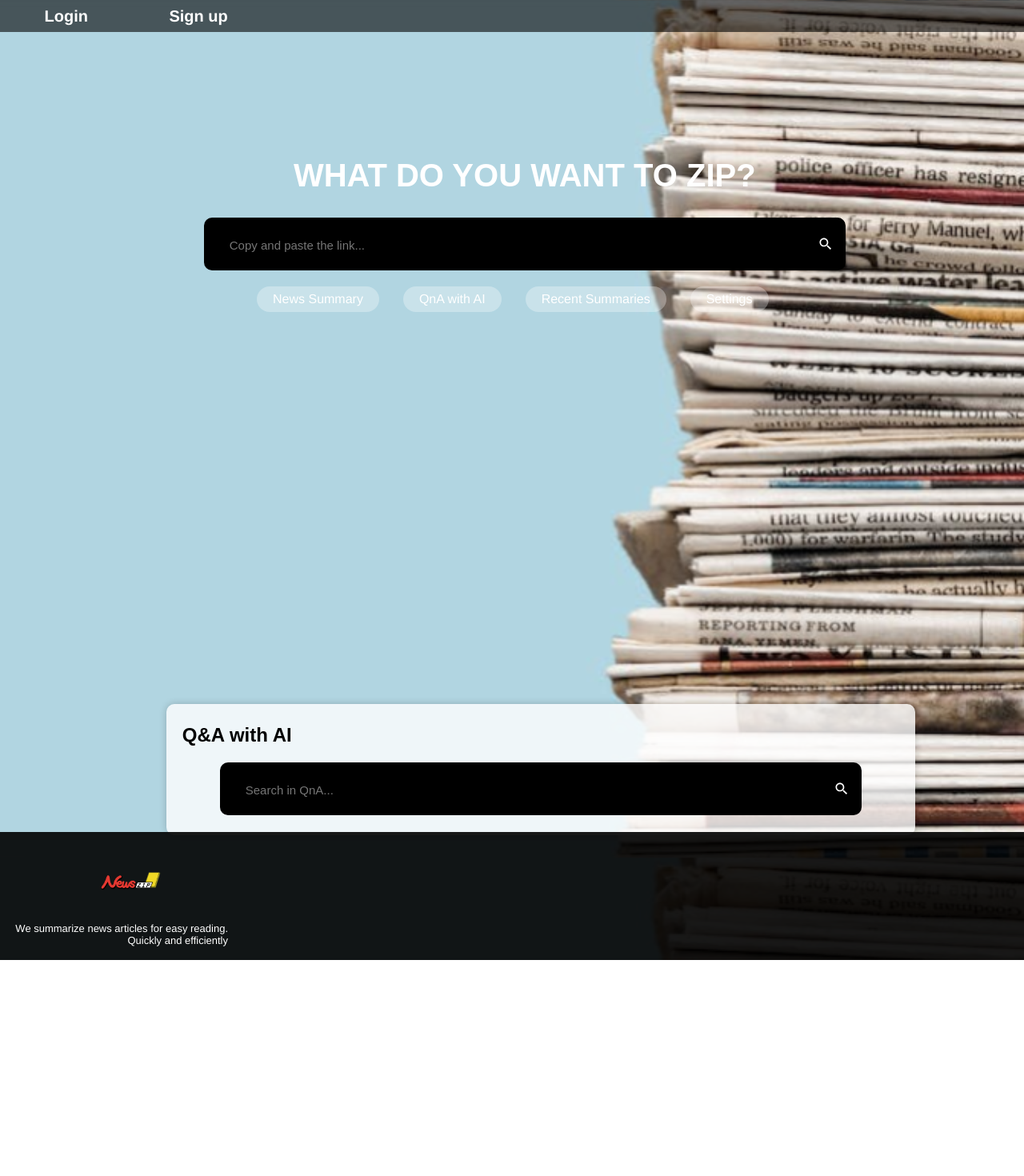
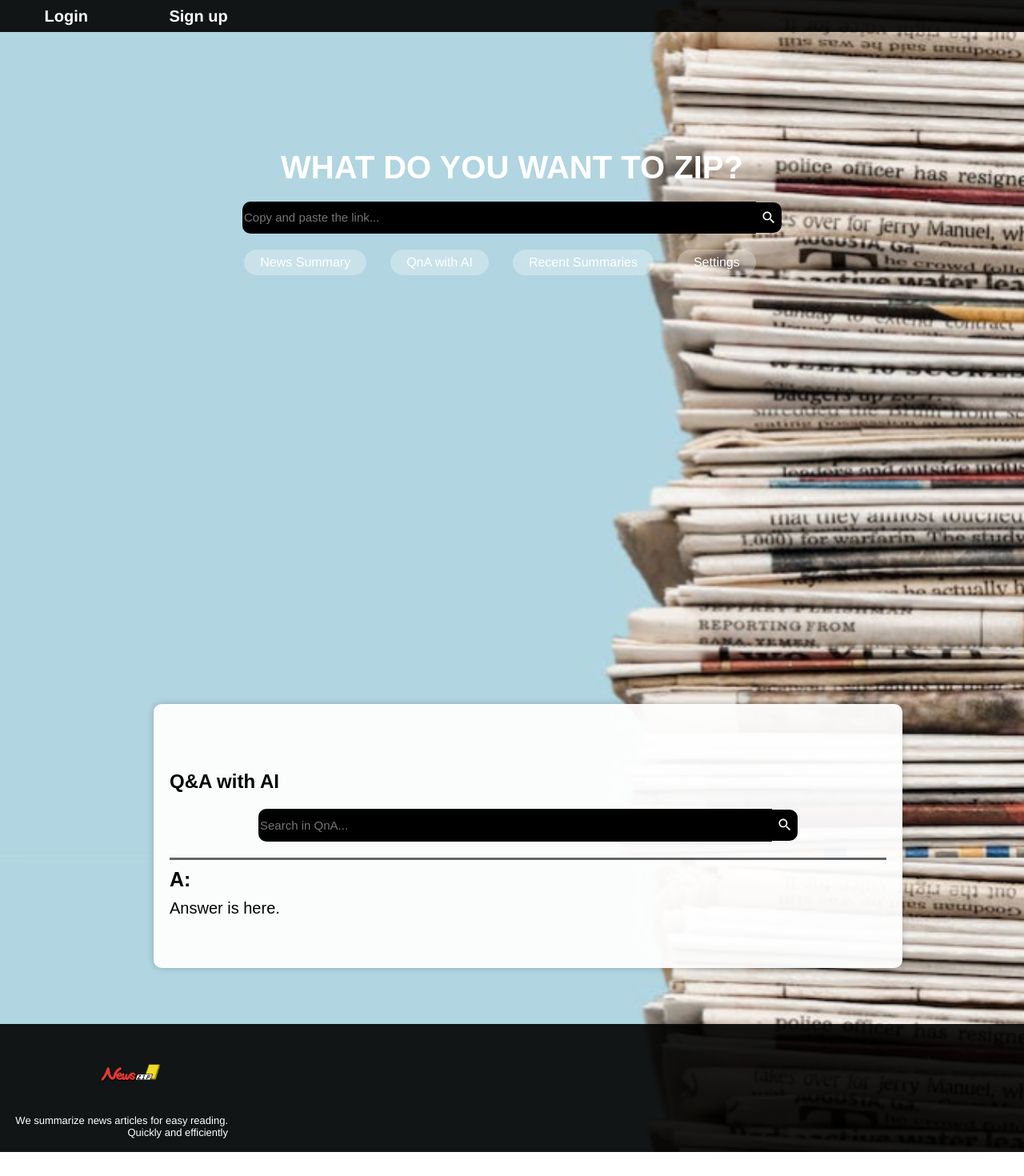
Before and after one commit to Hackaton-Warriors/2023-Konkuk-Univ-HACKATON, a React (Create React App) app in the folder Client/: page / in a window 1280 px wide. Shown: the top 1470 px of the page at 80% size. Before the commit the page ends 1268 px from the top, so only its background shows below. Built offline with nearby package versions, Linux system fonts and the light colour scheme.

Commit message:
Add files via upload

```diff
--- a/Client/src/App.css
+++ b/Client/src/App.css
@@ -1,12 +1,11 @@
 /* My02 클래스 스타일 */
 .My02 {
   background: url('Searchs_006.png') center/cover no-repeat fixed;
-  width: 100vw;
-  min-height: 150vh;
+  width: 100%;
+  min-height: 180vh;
   display: flex;
   justify-content: center;
-  align-items: center;
-  align-content: center;
+  align-items: flex-start;
   font-family: 'Poppins', sans-serif;
 }
 
@@ -24,7 +23,6 @@
   color: #fff;
   font-weight: 800;
   margin-bottom: 20px;
-  padding: 10px;
 }
 
 /* 검색창 스타일 */
@@ -36,10 +34,10 @@
 }
 
 .search-input {
-  min-height: 50px;
-  padding: 10px 400px 6.25px 32px;
+  height: 3vw;
+  padding-right: 30vw;
   font-size: 15px;
-  width: 25vw;
+  width: 20vw;
   background-color: #000;
   color: #fff;
   border: none;
@@ -49,11 +47,11 @@
 
 /* 검색창 버튼 스타일 */
 .search-button {
-  background-color: #000; /* 검색창과 같은 배경색 */
+  background-color: #000;
+  height: 3vw; /* 검색창과 같은 배경색 */
   border: none;
   border-radius: 0 10px 10px 0;
   cursor: pointer;
-  padding: 23px 15px; /* 버튼의 너비를 늘림 */
   display: flex;
   align-items: center;
 }
@@ -125,7 +123,7 @@
   padding: 0px;
   border-radius: 0px;
   position: absolute;
-  top:130vh;
+  top:160vh;
   left: 0;
   right: 0;
   bottom: 0;
@@ -176,12 +174,13 @@
 .hidden-summary {
   position: relative;
   background: rgba(0, 0, 0, 0);
-  padding: 20px;
+  padding: 10px;
 }
 
 .hidden-summary-content {
   background-color: rgba(255,255,255,1);
-  min-height: 20vw;
+  width: 100%;
+  height: 35vh;
   padding: 20px;
   border-radius: 10px;
   box-shadow: 0 0 10px rgba(0, 0, 0, 0.2);
@@ -228,12 +227,14 @@
   position: relative;
   background: rgba(0, 0, 0, 0);
   padding: 10px;
+  font-size: 20px;
   font-weight: bold;
 }
 
 .hidden-recent-content {
+  width: 100%;
+  height: 35vh;
   background-color: rgba(255,255,255,1);
-  min-height: 20vw;
   padding-top: 3px;
   padding-left: 25px;
   border-radius: 10px;
@@ -254,33 +255,44 @@
 .hidden-QnA-content {
   position: relative;
   width: 70vw;
-  background-color: rgba(255,255,255,0.8);
-  min-height: 5vw;
+  background-color: rgba(255,255,255,0.95);
+  min-height: 25vw;
   padding: 5px 20px;
   border-radius: 10px;
   box-shadow: 0 0 10px rgba(0, 0, 0, 0.2);
+  align-items: center;
+  align-content: center;
   text-align: left;
 }
+
+.answer-QnA {
+  position: relative;
+  width: 100%;
+  height: 100%;
+  border-top: 3px solid rgba(0,0,0,0.6);
+  font-size: 20px;
+  overflow: auto;
+}
+
 
 .top-bar {
   display: flex;
   width: 100vw;
   height: 5vh;
-  background-color: rgba(0,0,0,0.6);
-  position: absolute;  /* 화면 최상단에 고정 */
-  top: 0;
-  left: 0;
-  right: 0;
-  justify-content: space-between;  /* 버튼 간격 조절 */
-  z-index: 1000;  /* 다른 요소 위에 나타나도록 z-index 값을 높게 설정 */
-  justify-content: flex-start;
+  background-color: rgba(0,0,0,0.9);
+  padding: 0px;
+  border-radius: 0px;
+  position: absolute;
+  top:0;
+  left:0;
+  right:0;
 }
 
 .login-btn, .signup-btn {
   margin: 0px 10px;
   padding: 5px 10px;
   border: 0;
-  background-color: rgba(0, 0, 0, 0); /* 원하시는 색으로 변경 가능 */
+  background-color: rgba(0, 0, 0, 0);
   color: #fff;
   cursor: pointer;
   border-radius: 5px;
@@ -288,12 +300,12 @@
   font-size: 20px;
   font-weight: bold;
   font-family: 'Helvetica', sans-serif;
-
 }
 
 .login-btn:hover, .signup-btn:hover {
-  background-color: #bababa; /* 버튼 hover 시 색 */
+  color: rgba(200,200,200,0.8); /* 버튼 hover 시 색 */
 }
+
 .login-screen {
   position: fixed;
   top: 0;
@@ -305,16 +317,6 @@
   justify-content: center;
   background-color: rgba(0, 0, 0, 0.5); /* 반투명한 검은색 배경 */
   z-index:2000;
-}
-
-.login-background-img {
-  position: absolute;
-  top: 0;
-  left: 0;
-  width: 100%;
-  height: 100%;
-  object-fit: cover;
-  z-index: 2100;
 }
 
 .login-modal {
@@ -341,7 +343,7 @@
 
 .login-header {
   position: relative;
-  margin-top: 15%;
+  margin-top: 10%;
   text-align: center;
   font-weight: bold;
   font-size: 30px;
@@ -378,17 +380,18 @@
   align-items: center;
   justify-content: flex-start;
   padding: 5px;
-  margin-top: 5px;
+  margin-top: 10px;
   background-color: #f5f5f5;
   border-radius: 5px;
   transition: background-color 0.3s ease;
   overflow: hidden;
-  font-size: 13px;
+  font-size: 16px;
 }
 
 .recent-item a {
   text-decoration: none;
   color:black;
+  height: 5%;
 }
 
 .recent-item a:hover {
--- a/Client/src/App.js
+++ b/Client/src/App.js
@@ -96,16 +96,16 @@ function App() {
 
   return (
     <div className="My02">
-      <Router>
       <div className="top-bar">
         <div style={{ display: 'flex', alignItems: 'center' }}>
-            <button style={{visibility: isLoggedIn ? 'hidden' : 'visible'}} onClick={showLoginModal} className="login-btn">Login</button>
-            <button style={{visibility: isLoggedIn ? 'hidden' : 'visible'}} onClick={showLoginModal} className="signup-btn">Sign up</button>
+          <button style={{ visibility: isLoggedIn ? 'hidden' : 'visible' }} onClick={showLoginModal} className="login-btn">Login</button>
+          <button style={{ visibility: isLoggedIn ? 'hidden' : 'visible' }} onClick={showLoginModal} className="signup-btn">Sign up</button>
+        </div>
       </div>
       <div className="content">
         <h1 className="title">WHAT DO YOU WANT TO ZIP?</h1>
         <div className="search-container">
-            <input className="search-input" type="text" placeholder="Copy and paste the link..." onKeyDown={handleSearchKeyDown}/>
+          <input className="search-input" type="text" placeholder="Copy and paste the link..." onKeyDown={handleSearchKeyDown} />
           <button className="search-button" onClick={openHiddenSummary} type="button">
             <svg xmlns="http://www.w3.org/2000/svg" width="24" height="24" viewBox="0 0 24 24">
               <path d="M15.5 14h-.79l-.28-.27C15.41 12.59 16 11.11 16 9.5 16 5.91 13.09 3 9.5 3S3 5.91 3 9.5 5.91 16 9.5 16c1.61 0 3.09-.59 4.23-1.57l.27.28v.79l5 4.99L20.49 19l-4.99-5zm-6 0C7.01 14 5 11.99 5 9.5S7.01 5 9.5 5 14 7.01 14 9.5 11.99 14 9.5 14z"></path>
@@ -122,19 +122,21 @@ function App() {
           <div className="hidden-QnA-content">
             <h2>Q&A with AI</h2>
             <div className="search-container">
-                <input className="search-input" type="text" placeholder="Search in QnA..."/>
+              <input className="search-input" type="text" placeholder="Search in QnA..." />
               <button className="search-button" type="button">
                 <svg xmlns="http://www.w3.org/2000/svg" width="24" height="24" viewBox="0 0 24 24">
                   <path d="M15.5 14h-.79l-.28-.27C15.41 12.59 16 11.11 16 9.5 16 5.91 13.09 3 9.5 3S3 5.91 3 9.5 5.91 16 9.5 16c1.61 0 3.09-.59 4.23-1.57l.27.28v.79l5 4.99L20.49 19l-4.99-5zm-6 0C7.01 14 5 11.99 5 9.5S7.01 5 9.5 5 14 7.01 14 9.5 11.99 14 9.5 14z"></path>
                 </svg>
               </button>
             </div>
+            <div className='answer-QnA'>
+              <div style={{ fontWeight: 'bold', fontSize: '25px', padding: "10px 0px" }}>A:</div>Answer is here.</div>
           </div>
         </div>
         <div className="foot-container">
           <img className="foot-logo" src="logo.png" alt="logo"></img>
           <div className="foot-content">
-              <p className="slogun">We summarize news articles for easy reading.<br/>Quickly and efficiently</p>
+            <p className="slogun">We summarize news articles for easy reading.<br />Quickly and efficiently</p>
             <ul className="creator-list">
               <li>Created by</li>
               <li>건국대학교 김다연</li>
@@ -147,13 +149,6 @@ function App() {
         {hiddenSummaryVisible && <HiddenSummary closeSummary={closeHiddenSummary} />}
         {hiddenRecentVisible && <HiddenRecent closeRecent={closeHiddenRecent} />}
       </div>
-        <Routes>
-          <Route path="/login" element={
-            <div className="login-container">
-            </div>
-          } />
-        </Routes>
-
       {showLogin && (
         <div className="login-screen">
           <div className="login-modal">
@@ -171,9 +166,6 @@ function App() {
           </div>
         </div>
       )}
-
-      </div>
-    </Router>
     </div>
   );
 }
```
Lines whose indentation alone changed are shown as unchanged.
